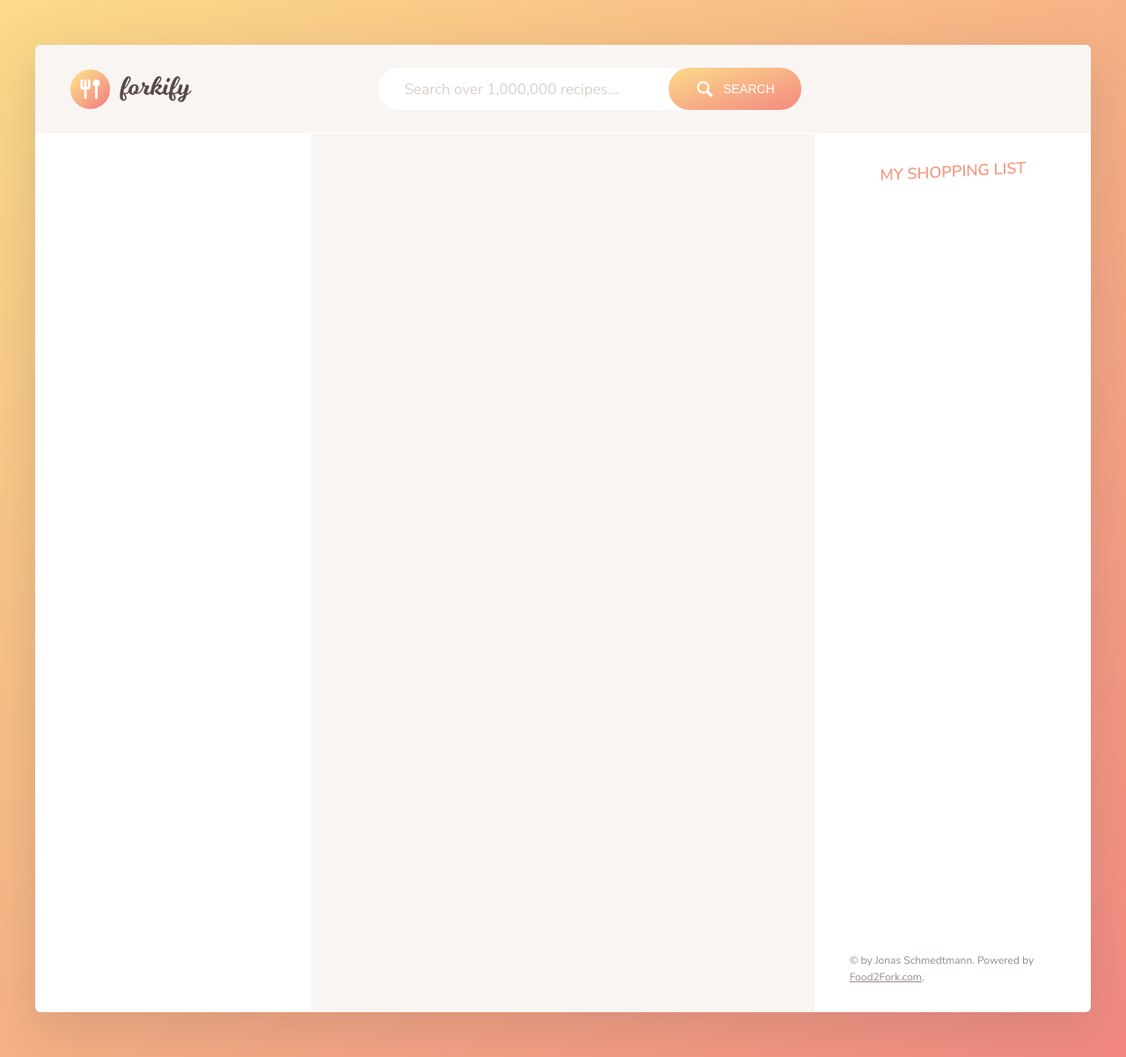
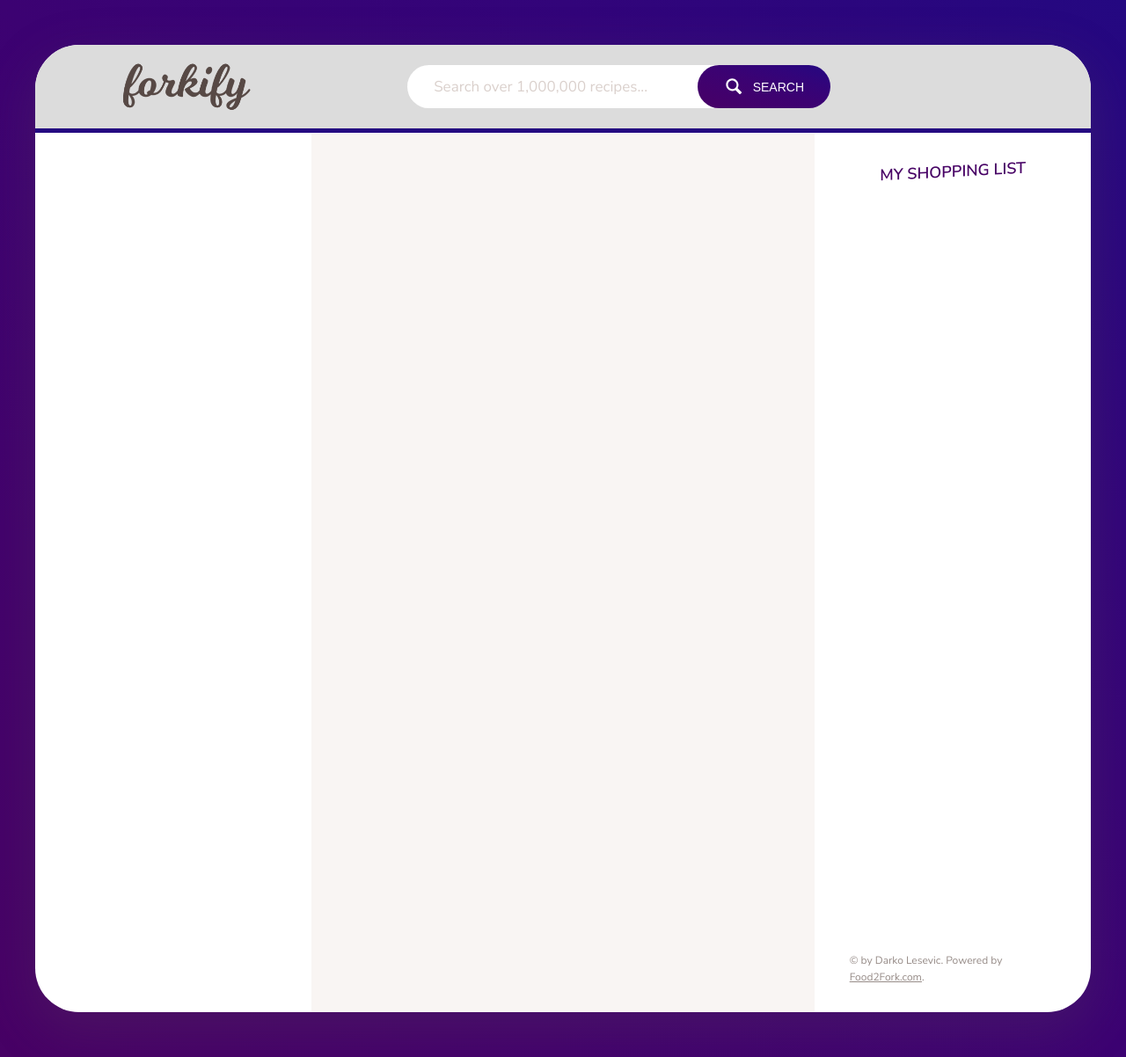
Before and after one commit to Darko1996/JavaScript-Applications, a website built with webpack: page Forkify-MVC-app/src/index.html in a window 1280 px wide. Shown: the whole page at 88% size. Built offline with nearby package versions, Linux system fonts and the light colour scheme.

Commit message:
fixing bugs

```diff
--- a/Forkify-MVC-app/src/index.html
+++ b/Forkify-MVC-app/src/index.html
@@ -14,7 +14,7 @@
 <body>
     <div class="container">
         <header class="header">
-            <img src="img/logo.png" alt="Logo" class="header__logo">
+            <img src="img/logo1.png" alt="Logo" class="header__logo">
             <form class="search">
                 <input type="text" class="search__field" placeholder="Search over 1,000,000 recipes...">
                 <button class="btn search__btn">
@@ -429,7 +429,7 @@
             </ul>
 
             <div class="copyright">
-                &copy; by Jonas Schmedtmann. Powered by
+                &copy; by Darko Lesevic. Powered by
                 <a href="http://food2fork.com" target="_blank" class="link">Food2Fork.com</a>.
             </div>
 
```
Also changed, not shown: Forkify-MVC-app/dist/css/style.css, Forkify-MVC-app/dist/img/logo.png (deleted), Forkify-MVC-app/dist/img/logo1.png (added), Forkify-MVC-app/dist/index.html.
